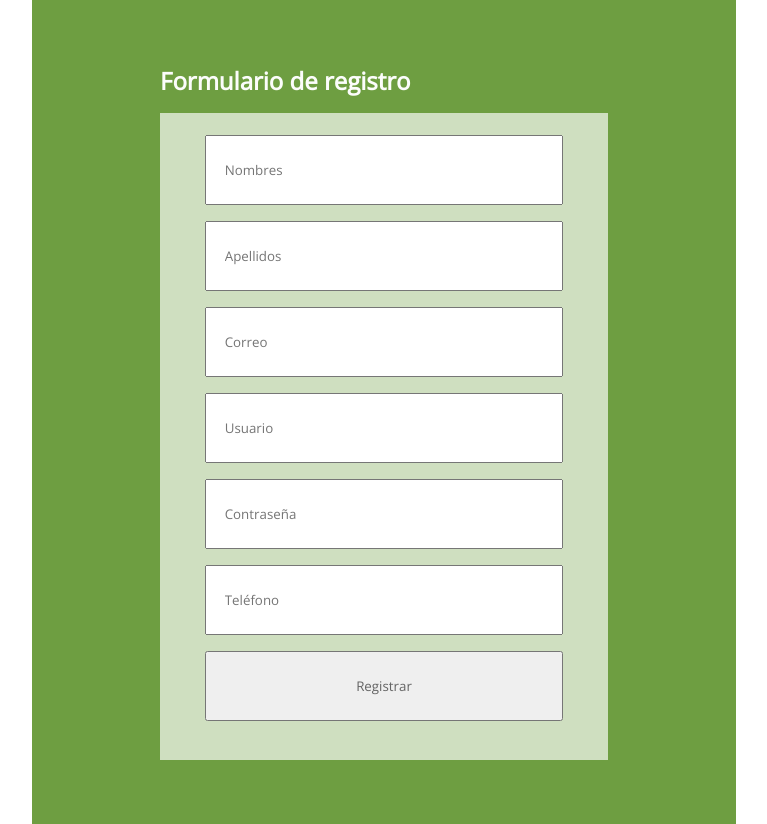
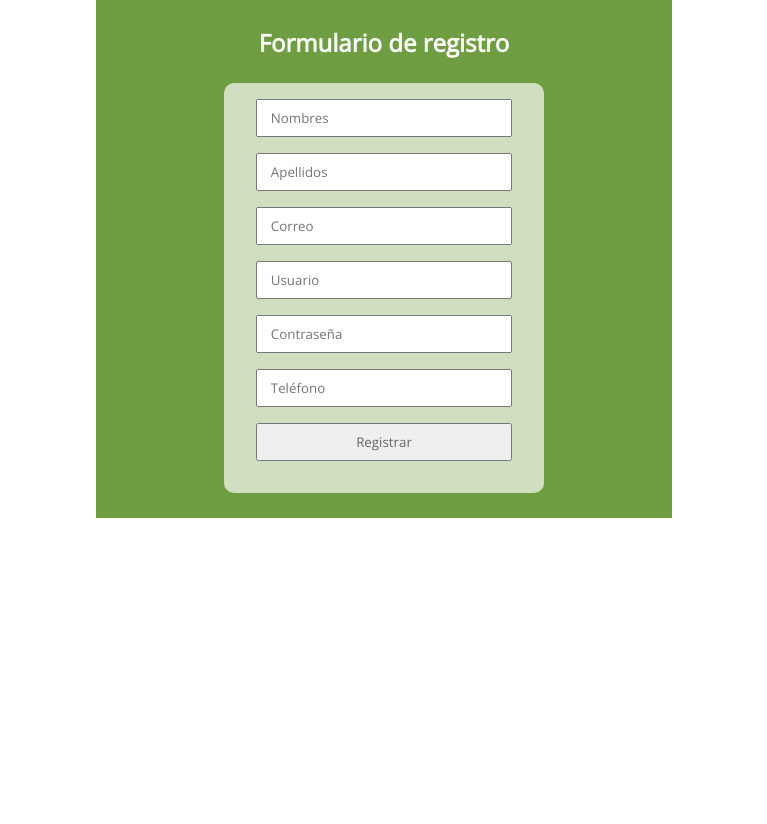
Before and after one commit to Anasu/ValidacionFormulario, a plain HTML site: page index.html in a window 1280 px wide. Shown: the whole page, without its empty margins (256-1023 px from the left). After the commit the page ends 800 px from the top, so only its background shows below. Drawn offline with nearby package versions, Linux system fonts and the light colour scheme.

Commit message:
Se corrijen estilos de formulario

```diff
--- a/css/style.css
+++ b/css/style.css
@@ -13,29 +13,27 @@ section {
 
 div {
   background-color: #6E9E41;
-  padding: 5% 10%;
+  padding: 2% 10%;
+}
+
+h1 {
+  font-family: 'Open Sans', sans-serif;
+  color: #FCFDFB;
+  text-align: center;
+  margin-bottom: 1.5rem;
 }
 
 form {
   background-color: #CFDFC0;
   padding: 5% 10%;
-  min-width: 35vw;
-}
-
-h1 {
-  font-family: 'Open Sans', sans-serif;
-  color: #FCFDFB;
-  margin-bottom: 1rem;
-}
-
-label {
-  color: #646464;
+  min-width: 25vw;
+  border-radius: 10px;
 }
 
 input {
   display: block;
   color: #646464;
   width: 100%;
-  padding: 1.5rem 5%;
+  padding: 0.5rem 5%;
   margin-bottom: 1rem;
 }
```
